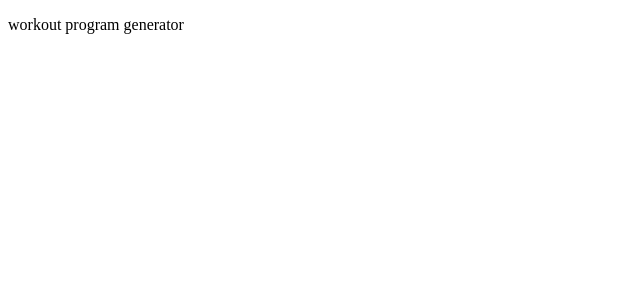
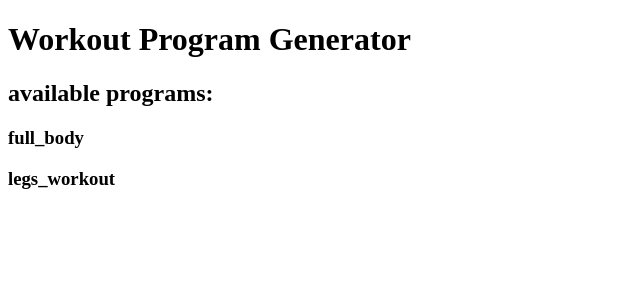
Before and after one commit to TheNewThinkTank/workout-generator, a Django app: page /workoutapp/welcome_view/ in a window 1280 px wide. Shown: the top 300 px of the page, without its empty margins (0-640 px from the left). Run offline with Django 4.2, Linux system fonts and the light colour scheme.

Commit message:
chore: update welcome_view

```diff
--- a/workoutplans/workoutapp/templates/index.html
+++ b/workoutplans/workoutapp/templates/index.html
@@ -10,8 +10,13 @@
 </head>
 <body>
 
-    <p>workout program generator</p>
+    <h1>Workout Program Generator</h1>
+    <h2>available programs:</h2>
     <script type="text/javascript" src="{% static '/js/script.js' %}"></script>
+
+    {% for program in programs %}
+        <h3>{{ program.name }}</h3>
+    {% endfor %}
 
 </body>
 </html>
--- a/workoutplans/workoutapp/views.py
+++ b/workoutplans/workoutapp/views.py
@@ -1,8 +1,20 @@
 from django.shortcuts import render
+
+programs = [
+    {
+        "name": "full_body"
+    },
+    {
+        "name": "legs_workout"
+    },
+        ]
 
 
 def welcome_view(request):
-    return render(request, "index.html")
+    context = {
+        "programs": programs
+    }
+    return render(request, "index.html", context)
 
 
 def nfp_view(request):
```
